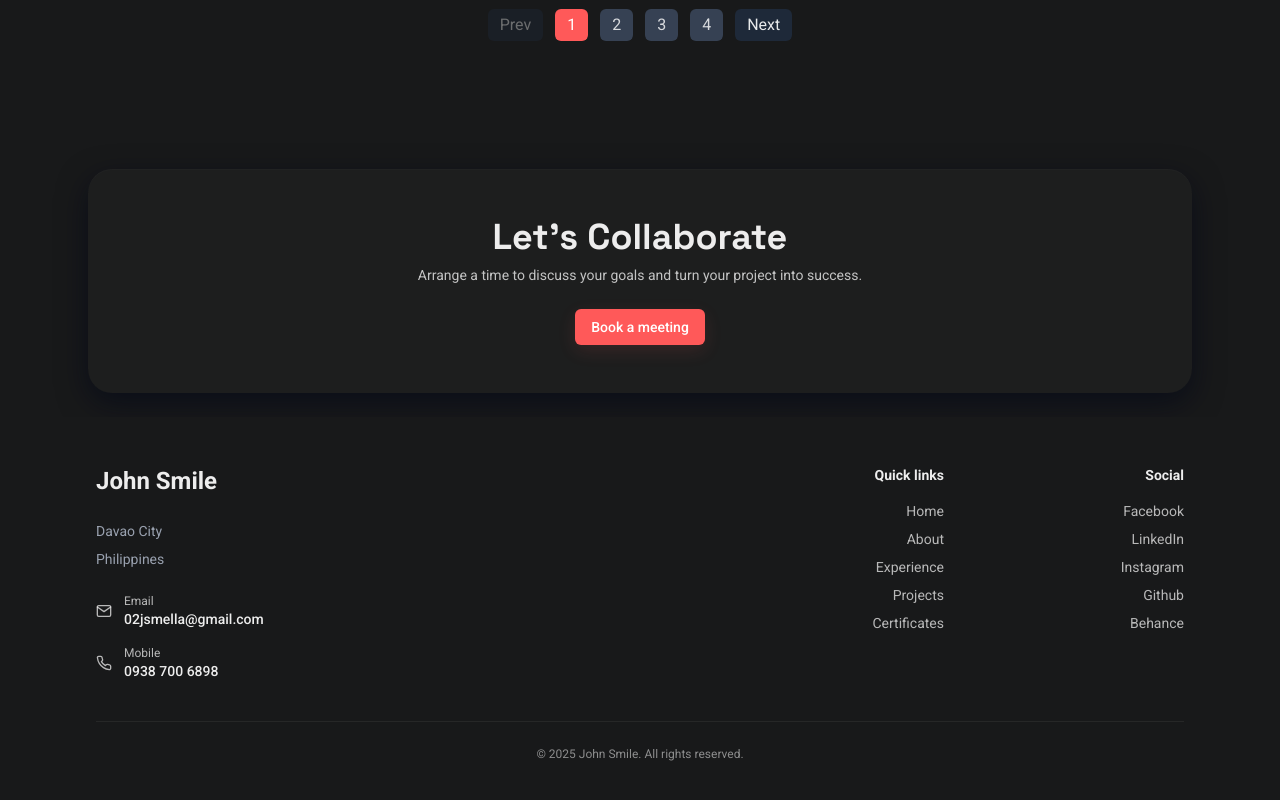
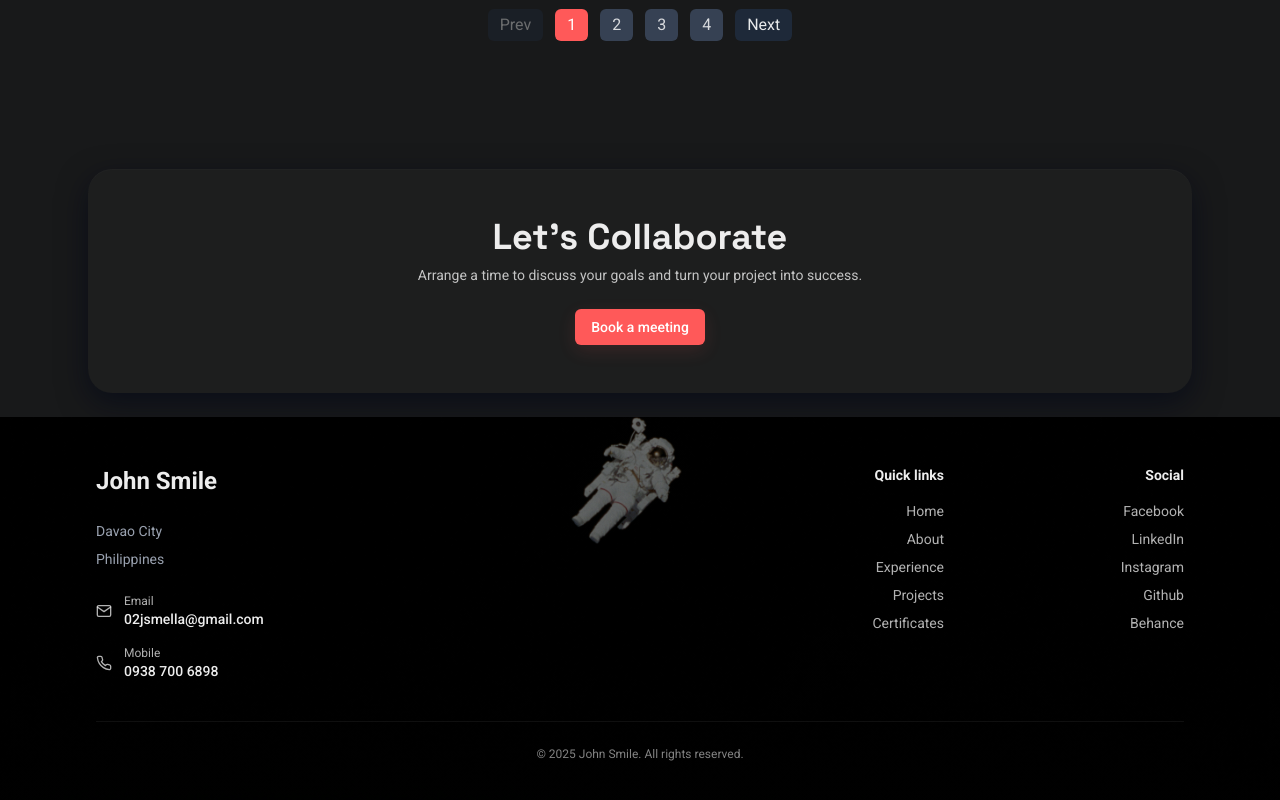
Before and after one commit to Redkuroo/smile-portfolio-v2, a Next.js app: page / in a window 1280 px wide. Shown: the part 6059-6859 px from the top of the page. Built offline with nearby package versions, Linux system fonts and the light colour scheme.

Commit message:
added bg for footer

```diff
--- a/app/components/Footer.js
+++ b/app/components/Footer.js
@@ -48,7 +48,7 @@ export default function Footer() {
         >
           {/* Top CTA */}
           <div className="py-12 px-10 text-center">
-            <h3 className="text-4xl font-extrabold" style={{ color: 'var(--foreground)' }}>Let's Collaborate</h3>
+            <h3 className="text-4xl font-extrabold" style={{ color: 'var(--foreground)' }}>Let&apos;s Collaborate</h3>
             <p className="mt-2 text-sm" style={{ color: 'rgba(237,237,237,0.8)' }}>Arrange a time to discuss your goals and turn your project into success.</p>
 
             <div className="mt-6 flex items-center justify-center gap-3 max-w-xl mx-auto">
@@ -60,18 +60,22 @@ export default function Footer() {
               >
                 Book a meeting
               </button>
-              <noscript>
-                <a href={calLink} target="_blank" rel="noopener noreferrer" className="inline-flex items-center gap-2 whitespace-nowrap rounded-md text-white px-4 py-2 text-sm font-medium shadow-sm">
-                  Book a meeting
-                </a>
-              </noscript>
+
             </div>
           </div>
         </div>
       </div>
 
       {/* Full-width dark footer section (inner content constrained) */}
-      <div className="w-full mt-6" style={{ background: 'var(--background)', color: 'var(--foreground)' }}>
+      <div
+        className="w-full mt-6"
+        style={{
+          backgroundImage: "linear-gradient(rgba(0,0,0,0.55), rgba(0,0,0,0.6)), url('/nasa.jpg')",
+          backgroundSize: 'auto 320%',
+          backgroundPosition: 'center',
+          color: 'var(--foreground)'
+        }}
+      >
         <div className="max-w-6xl mx-auto px-4 sm:px-8 py-12">
           <div className="grid grid-cols-1 md:grid-cols-12 gap-8">
             <div className="md:col-span-5">
```
Also changed, not shown: public/connect.jpg (added), public/nasa.jpg (added).
